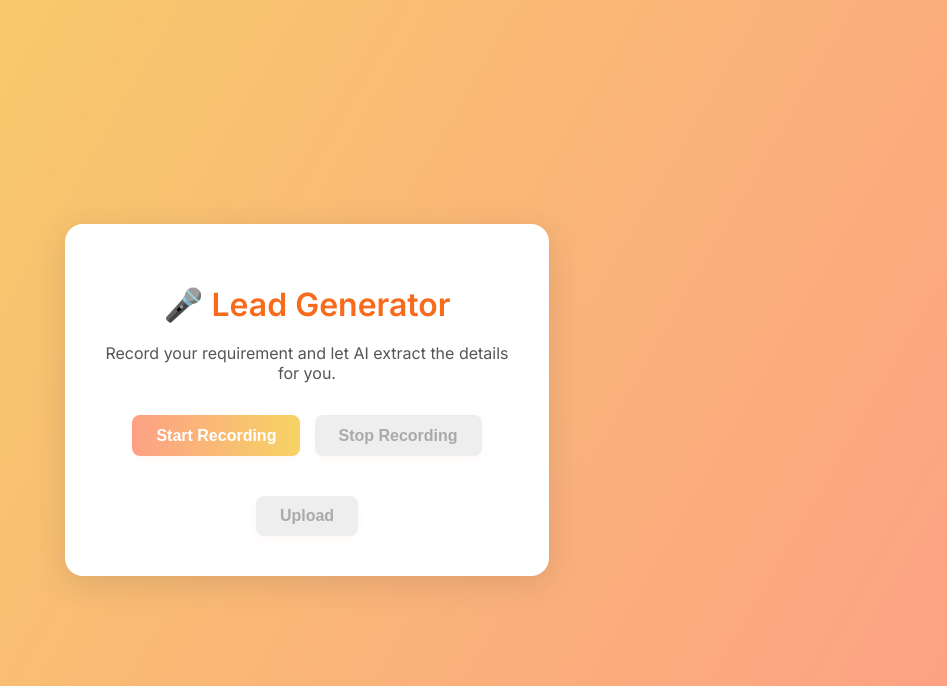
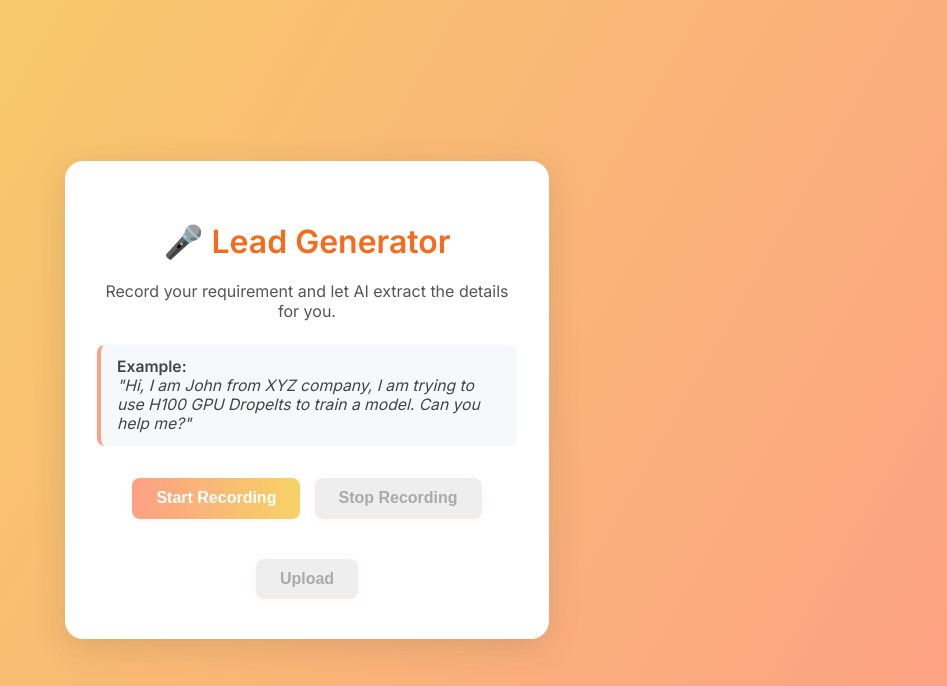
Before and after one commit to bnarasimha/Lead-Generator, a FastAPI app: page / in a window 1280 px wide. Shown: the top 686 px of the page, without its empty margins (333-1280 px from the left). Run offline with FastAPI, Linux system fonts and the light colour scheme.

Commit message:
added example

```diff
--- a/app/templates/index.html
+++ b/app/templates/index.html
@@ -88,6 +88,10 @@
     <div class="container">
         <h1>🎤 Lead Generator</h1>
         <p style="color:#555; margin-bottom:1.5rem;">Record your requirement and let AI extract the details for you.</p>
+        <div style="background:#f6f8fa;border-left:4px solid #fda085;padding:0.8rem 1rem;margin-bottom:1.5rem;border-radius:8px;text-align:left;font-size:0.98rem;color:#444;">
+            <b>Example:</b><br>
+            <i>"Hi, I am John from XYZ company, I am trying to use H100 GPU Dropelts to train a model. Can you help me?"</i>
+        </div>
         <button id="recordBtn">Start Recording</button>
         <button id="stopBtn" disabled>Stop Recording</button>
         <audio id="audioPlayback" controls style="display:none;"></audio>
```
